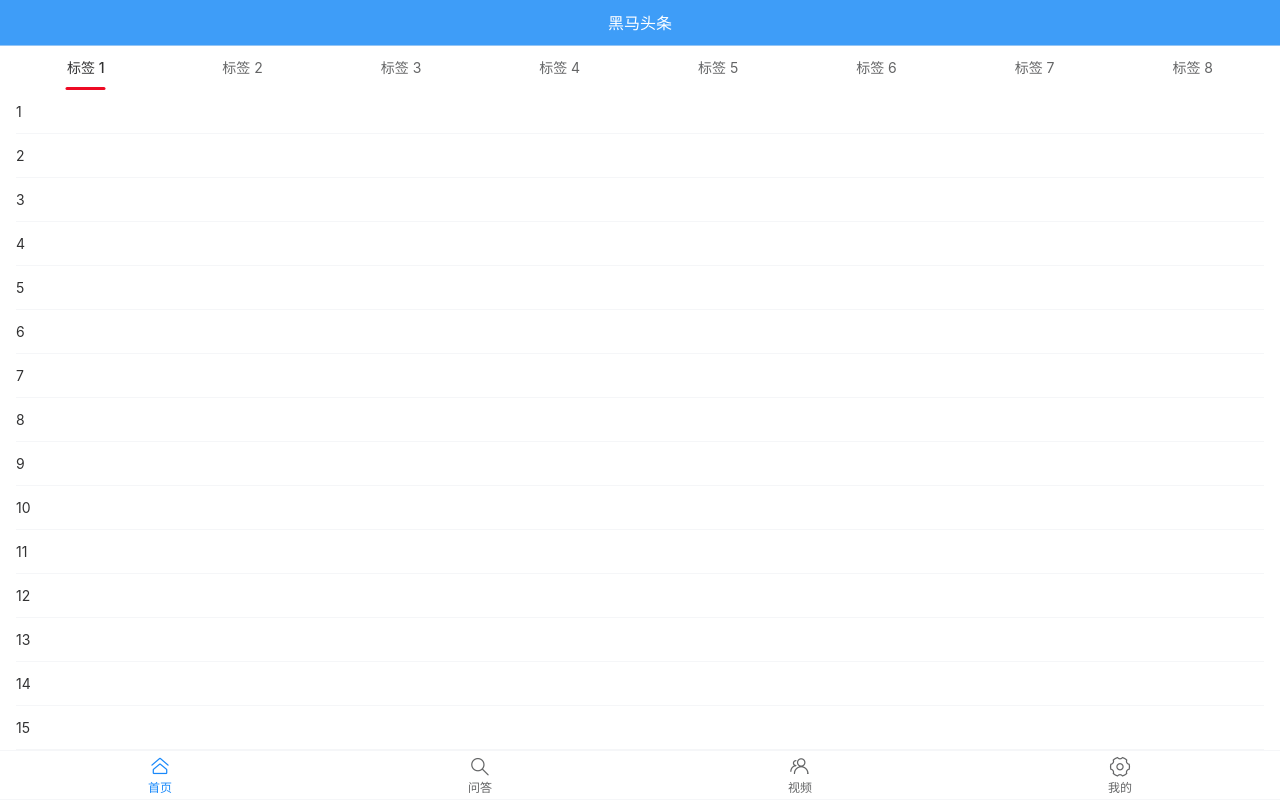
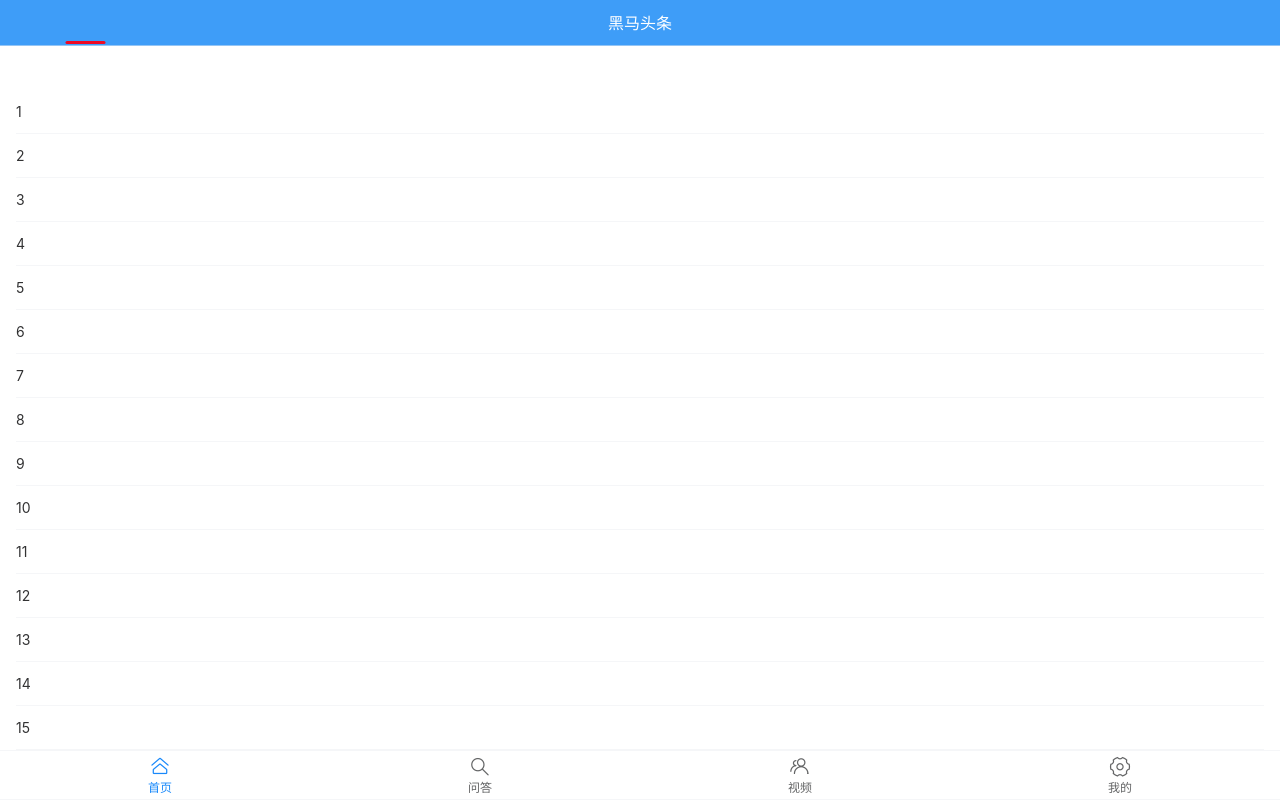
Before and after one commit to zhangchen661618/topline-totiao, a Vue app in the folder topline-totiao/: page /#/ in a window 1280 px wide. Shown: the top 800 px of the page. Built offline with nearby package versions, Linux system fonts and the light colour scheme.

Commit message:
深度作用选择器/deep/

```diff
--- a/topline-totiao/src/views/home/index.vue
+++ b/topline-totiao/src/views/home/index.vue
@@ -1,7 +1,10 @@
 <template>
   <div>
      <!-- 导航头 -->
-     <van-nav-bar title="黑马头条"/>
+     <van-nav-bar
+        title="黑马头条"
+        fixed
+        />
      <!-- 频道列表 -->
      <van-tabs animated>
         <van-tab v-for="index in 8" :title="'标签 ' + index" :key="index">
@@ -53,6 +56,11 @@ export default {
 }
 </script>
 
-<style>
-
+<style lang="less" scoped>
+  // 在scoped中书写的样式，给动态生成的标签或者子组件中不可用
+  // 深度作用选择器 /deep/
+  .van-tabs /deep/ .van-tabs__content{
+    margin-top: 46px;
+    margin-bottom: 50px;
+  }
 </style>
```
